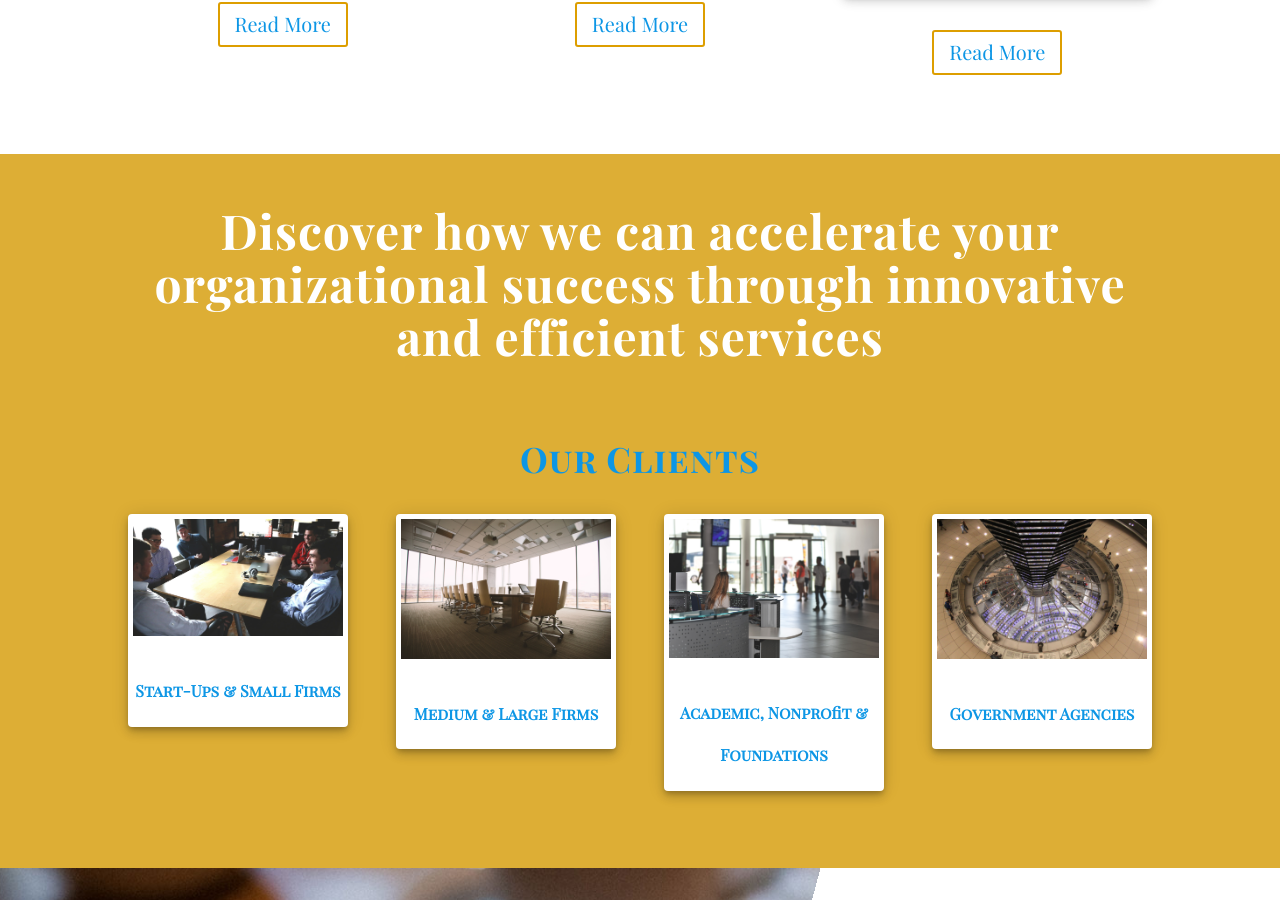
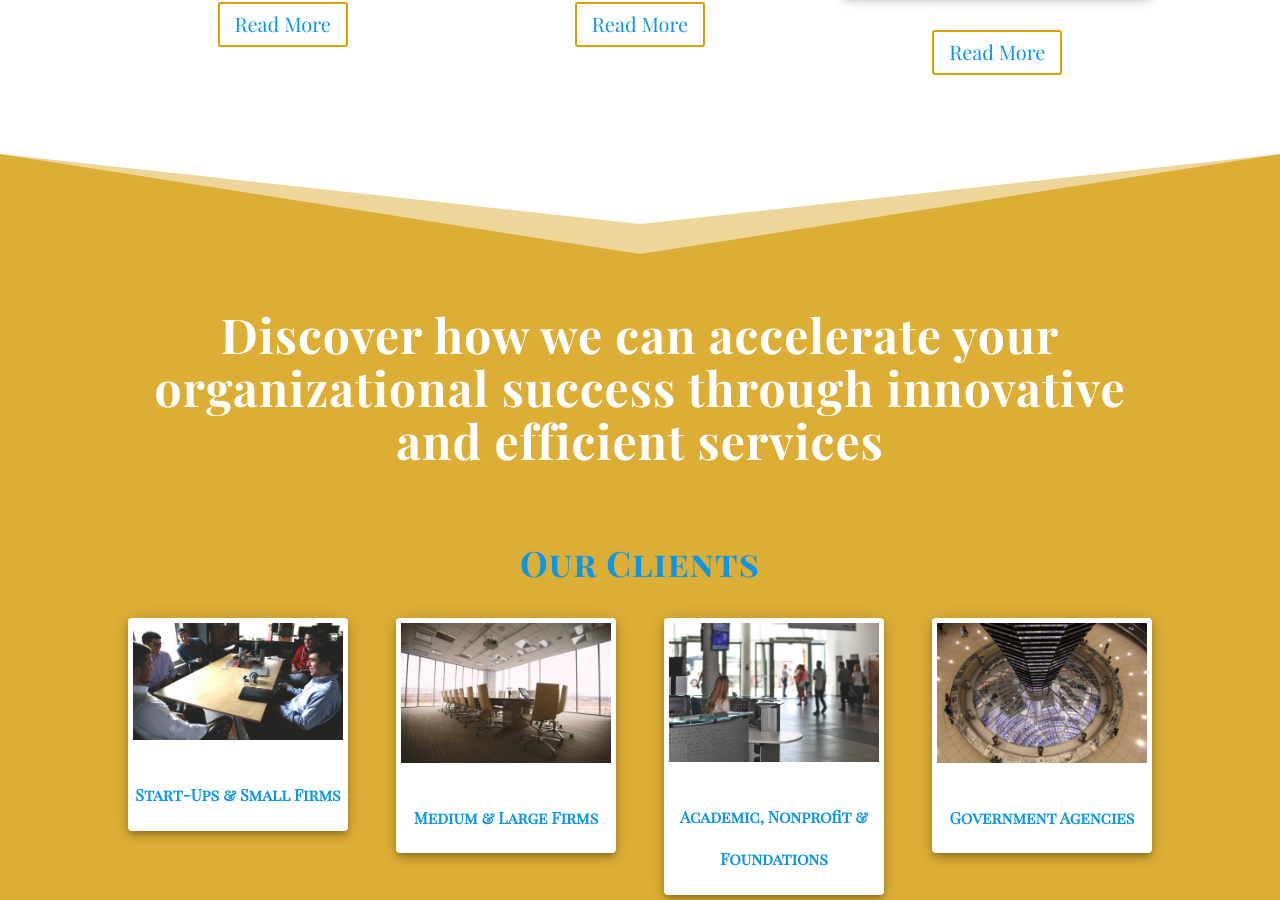
Before and after one commit to anwachuku15/officium, a React (Create React App) app: page / in a window 1280 px wide. Shown: the part 1597-2497 px from the top of the page. Built offline with nearby package versions, Linux system fonts and the light colour scheme.

Commit message:
added section divider

```diff
--- a/src/components/Clients.js
+++ b/src/components/Clients.js
@@ -22,7 +22,20 @@ const Clients = () => {
 
   return (
     <div className="clients__container">
-      <div className="clients__divider"></div>
+      {/* <div className="clients__divider"> */}
+      <svg
+        width="100%"
+        height="100px"
+        viewBox="0 0 1280 140"
+        preserveAspectRatio="none"
+        xmlns="http://www.w3.org/2000/svg"
+      >
+        <g fill="#ffffff">
+          <path d="M640 140L1280 0H0z" fill-opacity=".5" />
+          <path d="M640 98l640-98H0z" />
+        </g>
+      </svg>
+      {/* </div> */}
       <div className="clients__headersContainer">
         <div className="clients__headers">
           <div className="clients__header1">
@@ -32,11 +45,11 @@ const Clients = () => {
             </h2>
           </div>
           <div className="clients__header2">
-            <h2></h2>
-            <h2></h2>
-            <h2></h2>
-            <h2></h2>
-            <h2></h2>
+            <h2> </h2>
+            <h2> </h2>
+            <h2> </h2>
+            <h2> </h2>
+            <h2> </h2>
             <h2>Our Clients</h2>
           </div>
         </div>
```
